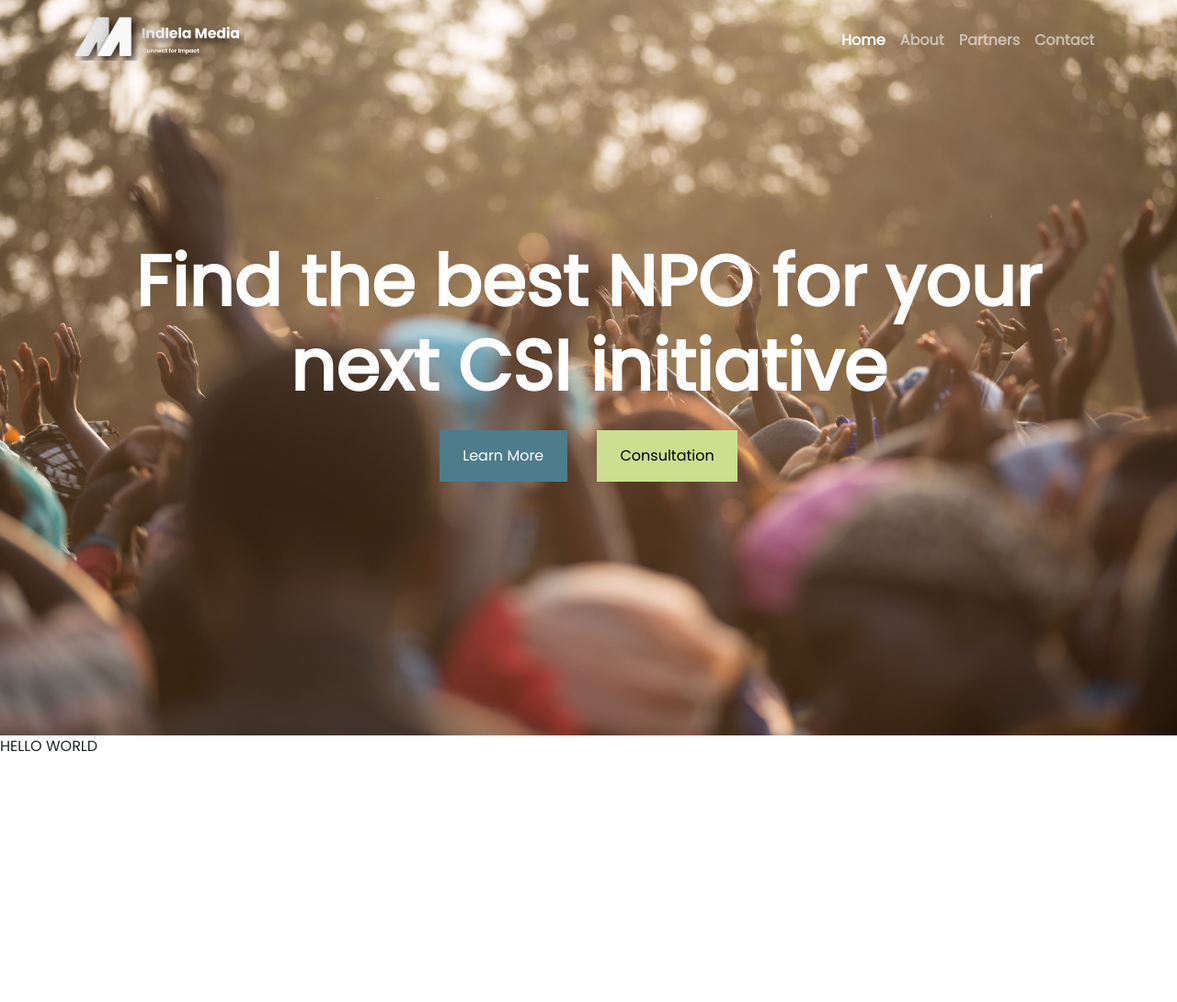
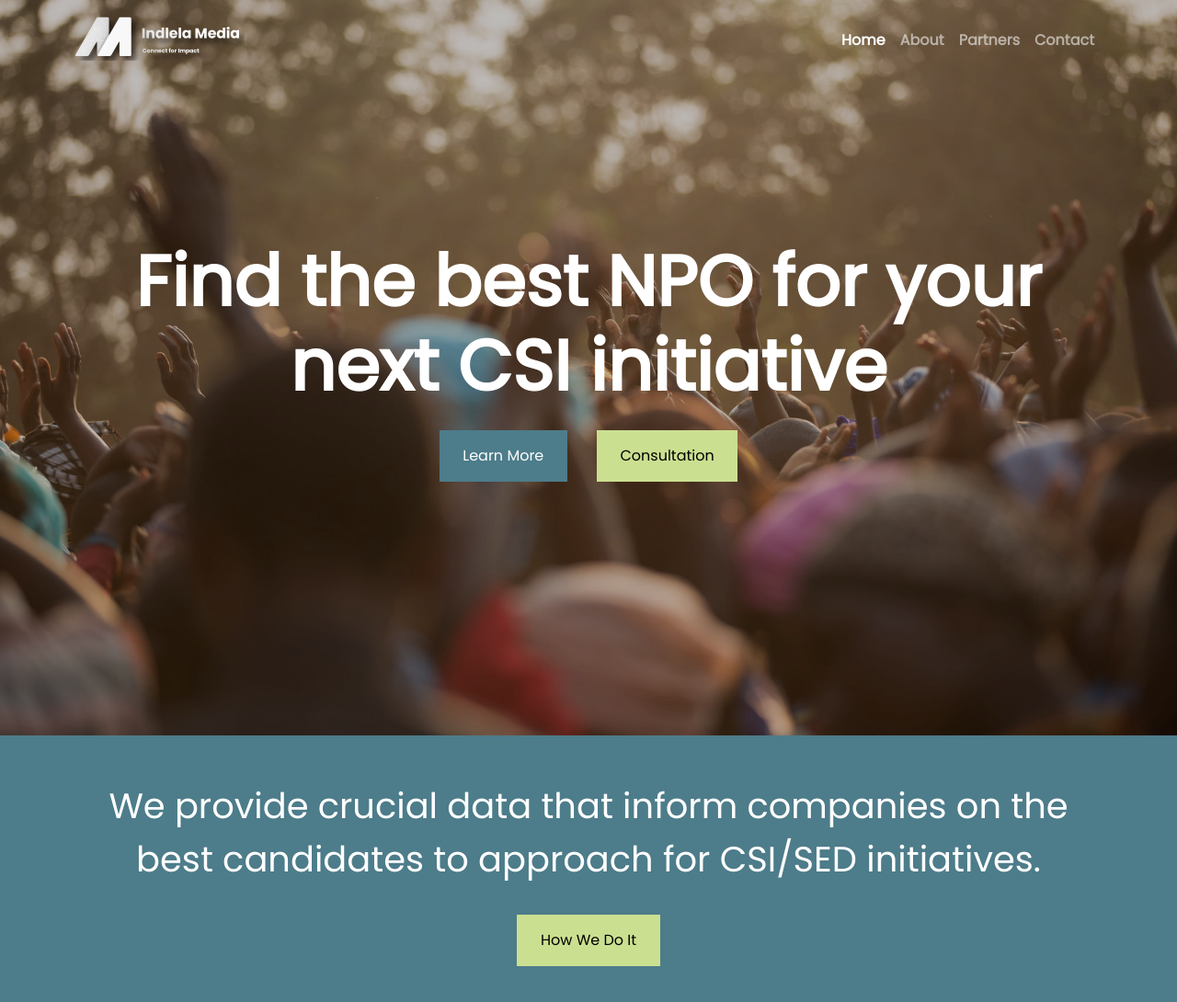
Before and after one commit to bradley-mubenga/indlelamedia, a Next.js app: page / in a window 1280 px wide. Shown: the top 1090 px of the page at 92% size. Before the commit the page ends 824 px from the top, so only its background shows below. Built offline with nearby package versions, Linux system fonts and the light colour scheme.

Commit message:
Call To Action Complete

```diff
--- a/assets/scss/home.scss
+++ b/assets/scss/home.scss
@@ -1,3 +1,5 @@
+@use '../scss/palette.scss' as pallet;
+
 //HERO SECTION//
 #heroSection {
     background-image: url('../images/background.jpg');
@@ -13,3 +15,11 @@
     color: white;
     font-weight: 900;
 }
+
+//CALL TO ACTION SECTION//
+#callToActionSection {
+    background-color: pallet.$teal-blue;
+    p.lead {
+        color: white;
+    }
+}
--- a/assets/scss/navbar.scss
+++ b/assets/scss/navbar.scss
@@ -14,8 +14,16 @@
   .active {
       color: pallet.$dark-cornflower-blue !important;
   }
+
+  .togglerBlack {
+    background-color: pallet.$dark-cornflower-blue;
+    }
 }
 
-.togglerBlack {
-    background-color: pallet.$dark-cornflower-blue;
+.navNotActive {
+    transition: ease 0.5s;
+
+    .togglerWhite {
+        background-color: rgba(255, 255, 255, 0.616);
+    }
 }
--- a/assets/scss/responsive.scss
+++ b/assets/scss/responsive.scss
@@ -11,10 +11,15 @@
     #GreenButton {
         padding: 1.5vh 4vw;
     }
+
+    .callToActionText {
+        font-size: 5vw;
+    }
 }
 
 // Small devices (landscape phones, 576px and up)
 @media (min-width: 576px) {
+    //HERO SECTION//
     #heroText {
         font-size: 7vw;
     }
@@ -25,6 +30,10 @@
 
     #GreenButton {
         padding: 2vh 3vw;
+    }
+
+    .callToActionText {
+        font-size: 4vw;
     }
 }
 
@@ -41,6 +50,10 @@
     #GreenButton {
         padding: 2vh 3vw;
     }
+
+    .callToActionText {
+        font-size: 4vw;
+    }
 }
 
 // Large devices (desktops, 992px and up)
@@ -55,6 +68,10 @@
 
     #GreenButton {
         padding: 2vh 2.5vw;
+    }
+
+    .callToActionText {
+        font-size: 3vw;
     }
 }
 
@@ -71,6 +88,10 @@
     #GreenButton {
         padding: 2vh 2vw;
     }
+
+    .callToActionText {
+        font-size: 3vw;
+    }
 }
 
 // XX-Large devices (larger desktops, 1400px and up)
@@ -86,4 +107,8 @@
     #GreenButton {
         padding: 2vh 2vw;
     }
+
+    .callToActionText {
+        font-size: 2.5vw;
+    }
 }
--- a/components/Navbar.jsx
+++ b/components/Navbar.jsx
@@ -17,29 +17,29 @@ export default function Navbar() {
     });
 
     return (
-        <nav class={navbarClass ? 'navbar navbar-expand-md navbar-dark fixed-top navActive navClass' : 'navbar navbar-expand-md navbar-dark fixed-top navNotActive'}>
-            <div class="container">
-                <a class="navbar-brand" href="#">
+        <nav className={navbarClass ? 'navbar navbar-expand-md navbar-dark fixed-top navActive navclassName' : 'navbar navbar-expand-md navbar-dark fixed-top navNotActive'}>
+            <div className="container">
+                <a className="navbar-brand" href="#">
                     <Image src={navbarClass ? "/indlela-media-logo-color.png" : "/indlela-media-logo-white.png"} width="184px" height="53px" alt="Indlela Media Logo" />
                 </a>
 
-                <button class={navbarClass ? "navbar-toggler togglerBlack" : "navbar-toggler" } type="button" data-bs-toggle="collapse" data-bs-target="#navbarCollapse" aria-controls="navbarCollapse" aria-expanded="false" aria-label="Toggle navigation">
-                <span class="navbar-toggler-icon"></span>
+                <button className={navbarClass ? "navbar-toggler togglerBlack" : "navbar-toggler togglerWhite" } type="button" data-bs-toggle="collapse" data-bs-target="#navbarCollapse" aria-controls="navbarCollapse" aria-expanded="false" aria-label="Toggle navigation">
+                <span className="navbar-toggler-icon"></span>
                 </button>
 
-                <div class="collapse navbar-collapse" id="navbarCollapse">
-                    <ul class="navbar-nav ms-auto mb-2 mb-md-0">
-                        <li class="nav-item">
-                        <a class="nav-link active" aria-current="page" href="#">Home</a>
+                <div className="collapse navbar-collapse" id="navbarCollapse">
+                    <ul className="navbar-nav ms-auto mb-2 mb-md-0">
+                        <li className="nav-item">
+                        <a className="nav-link active" aria-current="page" href="#">Home</a>
                         </li>
-                        <li class="nav-item">
-                        <a class="nav-link" href="#">About</a>
+                        <li className="nav-item">
+                        <a className="nav-link" href="#">About</a>
                         </li>
-                        <li class="nav-item">
-                        <a class="nav-link" href="#">Partners</a>
+                        <li className="nav-item">
+                        <a className="nav-link" href="#">Partners</a>
                         </li>
-                        <li class="nav-item">
-                        <a class="nav-link" href="#">Contact</a>
+                        <li className="nav-item">
+                        <a className="nav-link" href="#">Contact</a>
                         </li>
                     </ul>
                 </div>
--- /dev/null
+++ b/components/home.js/CallToAction.jsx
@@ -0,0 +1,22 @@
+import React from 'react';
+
+//Components
+import { GreenButton } from '../buttons/buttons';
+
+export default function CallToAction() {
+    return (
+        <section id="callToActionSection" className="p-5">
+            <div className="container">
+                <div className="row text-center">
+                    <div className="col-sm-12 col-md-12 col-lg-12 col-xl-12">
+                        <p className="lead callToActionText">We provide crucial data that inform companies on the best candidates to approach for CSI/SED initiatives.</p>
+                    </div>
+
+                    <div className="col-sm-12 col-md-12 col-lg-12 col-xl-12 text-center">
+                        <GreenButton text={"How We Do It"} route={"/learn-more"}/>
+                    </div>
+                </div>
+            </div>
+        </section>
+    )
+}
--- a/pages/index.js
+++ b/pages/index.js
@@ -3,8 +3,9 @@ import React from 'react';
 import Head from 'next/head';
 
 //Components
+import Navbar from '../components/Navbar';
 import HeroSection from '../components/home.js/Hero';
-import Navbar from '../components/Navbar';
+import CallToAction from '../components/home.js/CallToAction';
 
 export default function Index() {
     return (
@@ -17,9 +18,7 @@ export default function Index() {
 
             <main>
                 <HeroSection />
-                <div>
-                    HELLO WORLD
-                </div>
+                <CallToAction />
             </main>
         </>
     )
```
Also changed, not shown: assets/images/background.jpg.
